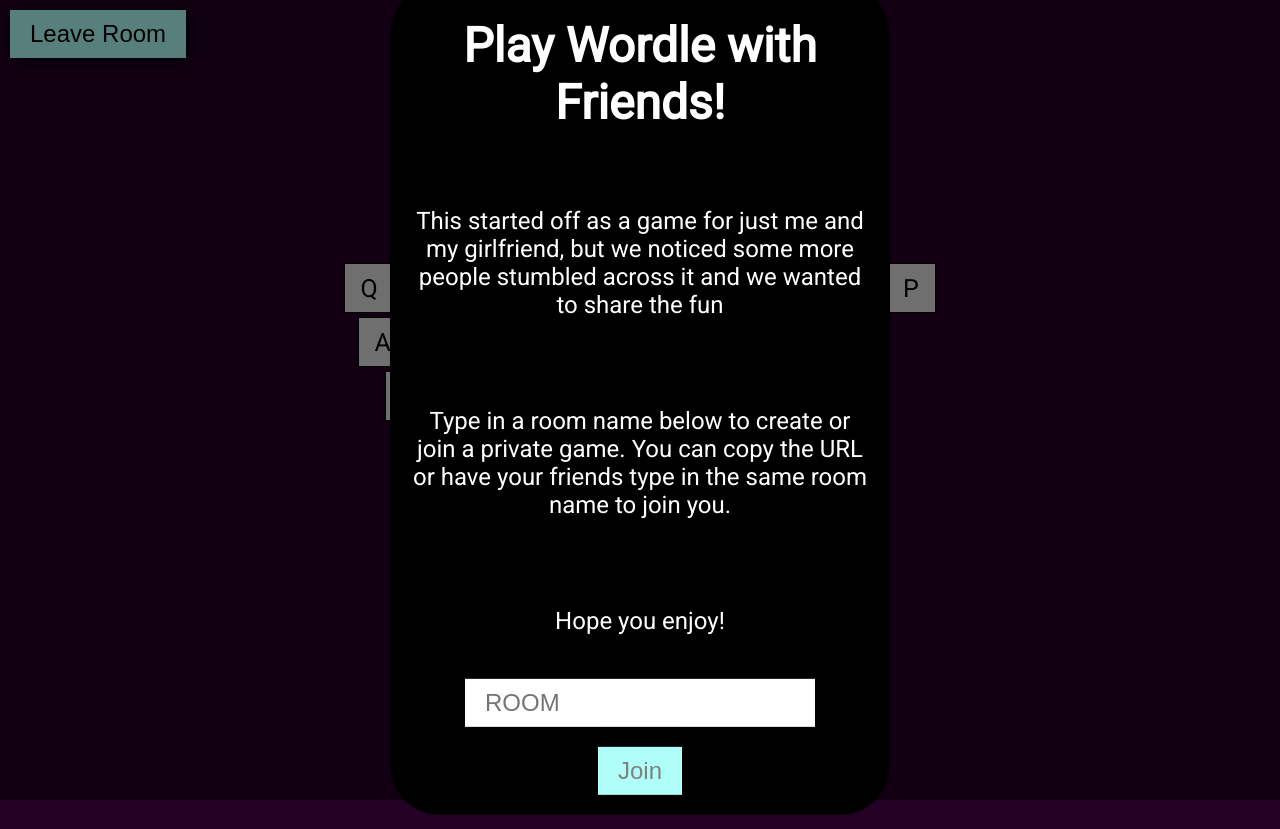
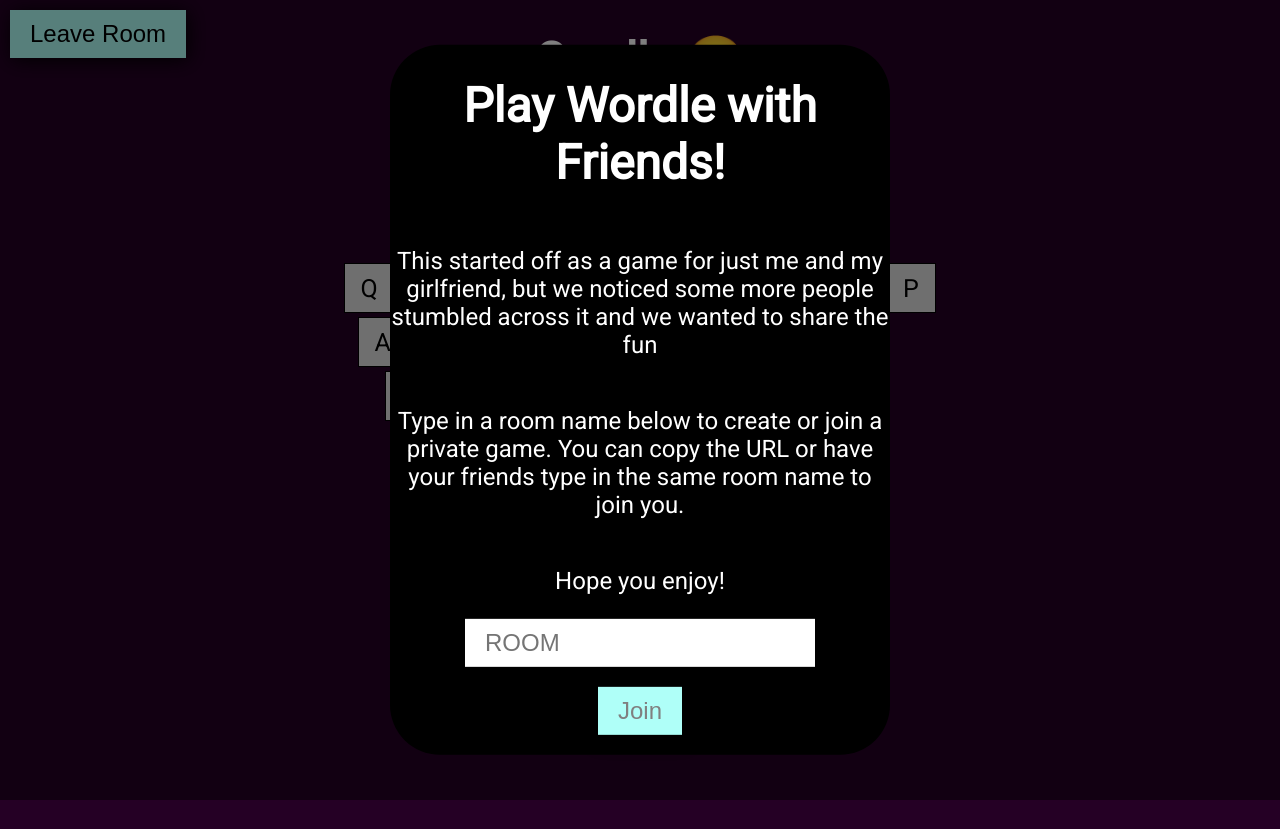
Before and after one commit to slippedandmissed/Ourdle, a website: page frontend/index.html in a window 1280 px wide. Drawn offline with nearby package versions, Linux system fonts and the light colour scheme; no server answers.

Commit message:
Fixed styles

```diff
--- a/frontend/css/style.css
+++ b/frontend/css/style.css
@@ -230,10 +230,6 @@
     margin: 20px;
 }
 
-#pickRoom p {
-    padding: 20px;
-}
-
 #pickRoom {
     cursor: default;
 }
```
